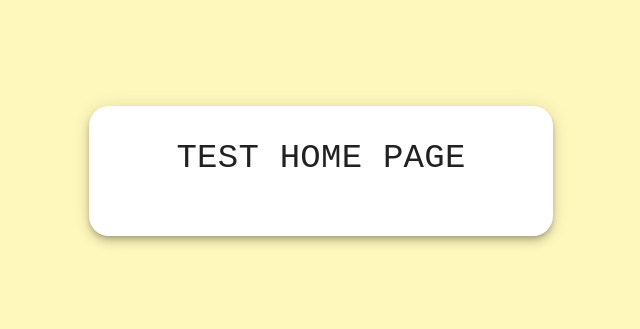
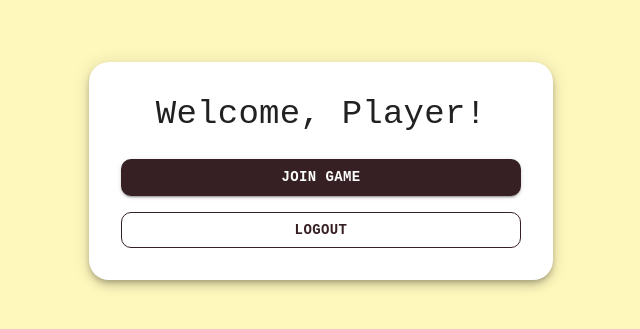
Before and after one commit to benAkeane/bananagrams, a React (Create React App) app in the folder frontend/: page /home in a window 1280 px wide. Shown: the part 229-558 px from the top of the page, without its empty margins (319-959 px from the left). Built offline with nearby package versions, Linux system fonts and the light colour scheme; the HTML template or start-up script is replaced by a standard one.

Commit message:
updated login and signup route to send username to the frontend, updated home page to display welcome message, join game button, and logout button.

```diff
--- a/frontend/src/pages/HomePage.tsx
+++ b/frontend/src/pages/HomePage.tsx
@@ -1,9 +1,21 @@
 import React from 'react';
-import { Box, Button, TextField, Typography, Paper, Stack, Link } from '@mui/material';
-import { useNavigate } from "react-router-dom";
+import { Box, Button, Typography, Paper, Stack } from '@mui/material';
+import { useNavigate } from 'react-router-dom';
 
 const HomePage: React.FC = () => {
     const navigate = useNavigate();
+
+    const username = localStorage.getItem('username') || 'Player';
+
+    const handleJoinGame = () => {
+        navigate('/game');
+    };
+
+    const handleLogout = () => {
+        localStorage.removeItem('token');
+        localStorage.removeItem('username');
+        navigate('/');
+    };
 
     return (
         <Box
@@ -15,7 +27,6 @@ const HomePage: React.FC = () => {
                 bgcolor: '#fff8bd',
             }}
         >
-
             <Paper
                 elevation={6}
                 sx={{
@@ -30,8 +41,42 @@ const HomePage: React.FC = () => {
                     variant='h4'
                     sx={{ mb: 3, fontFamily: '"JetBrains Mono", monospace' }}
                 >
-                    TEST HOME PAGE
+                    Welcome, {username}!
                 </Typography>
+
+                <Stack spacing={2}>
+                    <Button
+                        variant='contained'
+                        sx={{
+                            mt: 2,
+                            bgcolor: '#362023',
+                            color: '#fff',
+                            fontFamily: '"JetBrains Mono", monospace',
+                            fontWeight: 'bold',
+                            borderRadius: '10px',
+                            '&:hover': { bgcolor: '#4a2d30' },
+                        }}
+                        onClick={handleJoinGame}
+                    >
+                        Join Game
+                    </Button>
+
+                    <Button
+                        variant='outlined'
+                        sx={{
+                            mt: 2,
+                            color: '#362023',
+                            borderColor: '#362023',
+                            fontFamily: '"JetBrains Mono", monospace',
+                            fontWeight: 'bold',
+                            borderRadius: '10px',
+                            '&:hover': {bgcolor: '#fff3c4', borderColor: '#362023' },
+                        }}
+                        onClick={handleLogout}
+                    >
+                        Logout
+                    </Button>
+                </Stack>
             </Paper>
         </Box>
     );
--- a/frontend/src/pages/LoginPage.tsx
+++ b/frontend/src/pages/LoginPage.tsx
@@ -1,5 +1,5 @@
 import React, { useState } from 'react';
-import { Box, Button, TextField, Typography, Paper, Stack, Link } from '@mui/material';
+import { Box, Button, TextField, Typography, Paper, Stack, Link, CircularProgress } from '@mui/material';
 import { useNavigate } from 'react-router-dom';
 
 const LoginPage: React.FC = () => {
@@ -12,13 +12,13 @@ const LoginPage: React.FC = () => {
 
     const handleLogin = async () => {
         setError('');
-        setLoading(true);
 
         if (!email || !password) {
             setError('All fields are required');
-            setLoading(false);
             return;
         }
+
+        setLoading(true);
 
         try {
             const res = await fetch('http://localhost:3000/auth/login', {
@@ -35,10 +35,17 @@ const LoginPage: React.FC = () => {
                 return;
             }
 
+            // save token and username to localStorage
             localStorage.setItem('token', data.token);
+            if (data.username) {
+                localStorage.setItem('username', data.username);
+            }
+
             navigate('/home');
-        } catch {
+        } catch (err) {
+            console.error(err);
             setError('Server error');
+        } finally {
             setLoading(false);
         }
     };
@@ -48,14 +55,11 @@ const LoginPage: React.FC = () => {
             sx= {{
                 minHeight: '100vh',
                 display: 'flex',
-                //flexDirection: 'column',
                 justifyContent: 'center',
                 alignItems: 'center',
                 bgcolor: '#fff8bd',
-                //fontFamily: '"JetBrains Mono", monospace',
             }}
         >
-
             <Paper
                 elevation={6}
                 sx={{
@@ -108,8 +112,9 @@ const LoginPage: React.FC = () => {
                             '&:hover': { bgcolor: '#4a2d30' },
                         }}
                         onClick={handleLogin}
+                        startIcon={loading ? <CircularProgress size={20} /> : null}
                     >
-                        Log In
+                        {loading ? 'Loggin in...' : 'Log In'}
                     </Button>
                 </Stack>
                 <Typography
--- a/frontend/src/pages/SignUpPage.tsx
+++ b/frontend/src/pages/SignUpPage.tsx
@@ -1,6 +1,6 @@
 import React, { useState } from 'react';
-import { Box, Button, TextField, Typography, Paper, Stack, Link } from '@mui/material';
-import { useNavigate, useResolvedPath } from "react-router-dom";
+import { Box, Button, TextField, Typography, Paper, Stack, Link, CircularProgress } from '@mui/material';
+import { useNavigate } from "react-router-dom";
 
 const SignUpPage: React.FC = () => {
     const navigate = useNavigate();
@@ -13,7 +13,13 @@ const SignUpPage: React.FC = () => {
 
     const handleSignUp = async () => {
         setError("");
+        if (!username || !email || !password) {
+            setError('Please fill out all fields');
+            return;
+        }
+
         setLoading(true);
+
         try {
             const res = await fetch('http://localhost:3000/auth/signup', {
                 method: 'POST',
@@ -31,10 +37,15 @@ const SignUpPage: React.FC = () => {
                 return;
             }
 
+            // save JWT token and username to localstorage
             localStorage.setItem('token', data.token);
+            localStorage.setItem('username', data.username);
+
             navigate('/home');
-        } catch {
+        } catch (err) {
+            console.error(err);
             setError('Server error');
+        } finally {
             setLoading(false);
         }
     };
@@ -70,7 +81,7 @@ const SignUpPage: React.FC = () => {
                 <Stack spacing={2}>
                     <TextField
                         label="Username"
-                        type='username'
+                        type='text'
                         fullWidth
                         value={username}
                         onChange={(e) => setUsername(e.target.value)}
@@ -107,12 +118,14 @@ const SignUpPage: React.FC = () => {
                             borderRadius: '10px',
                             '&:hover': { bgcolor: '#4a2d30' },
                         }}
+                        onClick={handleSignUp}
                         disabled={loading}
-                        onClick={handleSignUp}
+                        startIcon={loading ? <CircularProgress size={20} /> : null}
                     >
-                        Sign Up
+                        {loading ? 'Signing Up...' : 'Sign Up'}
                     </Button>
                 </Stack>
+
                 <Typography
                     sx={{
                         mt: 3,
```
Also changed, not shown: 1 other file (tests, documents, lock files or other folders).
